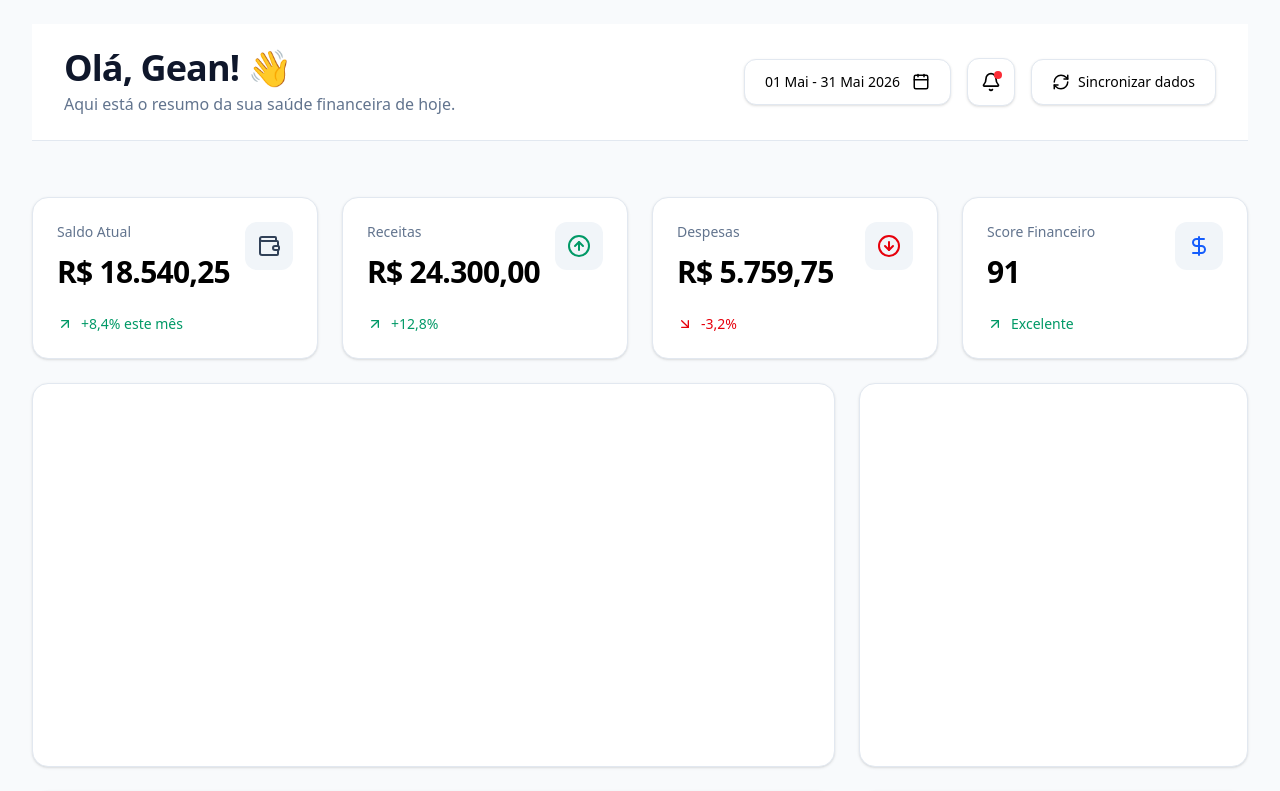
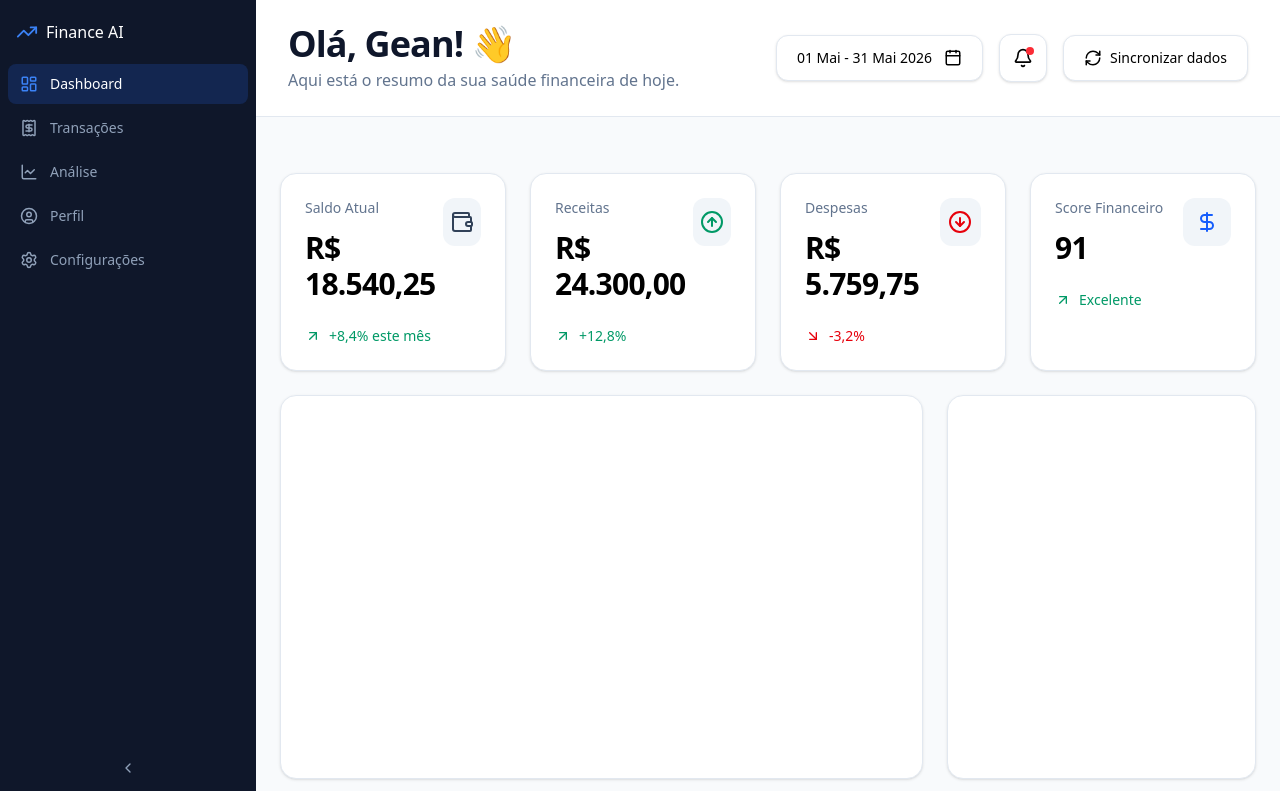
Before and after one commit to No-Country-simulation/smart-finance-ai-g9-team-11, a React (Vite) app in the folder frontend/: page / in a window 1280 px wide. Shown: the top 791 px of the page. Built offline with nearby package versions, Linux system fonts and the light colour scheme.

Commit message:
feat(layout): integrate redesigned header into application layout

```diff
--- a/frontend/src/components/layout/Header/index.ts
+++ b/frontend/src/components/layout/Header/index.ts
@@ -0,0 +1 @@
+export { Header } from "./Header";
--- a/frontend/src/layouts/AppLayout.tsx
+++ b/frontend/src/layouts/AppLayout.tsx
@@ -1,13 +1,25 @@
+import { useState } from "react";
 import { Outlet } from "react-router-dom";
 
-import { Header } from "../components/layout/Header/Header";
+import { Sidebar } from "@/components/layout/Sidebar/Sidebar";
+import { Header } from "@/components/layout/Header";
 
 export function AppLayout() {
+  const [isMobileSidebarOpen, setIsMobileSidebarOpen] = useState(false);
+
   return (
-    <div className="min-h-screen bg-slate-50">
-      <div className="mx-auto flex max-w-7xl flex-col gap-6 px-4 py-6 sm:px-6 lg:px-8">
-        <Header />
-        <main>
+    <div className="flex h-screen overflow-hidden bg-slate-50">
+      <Sidebar
+        isMobileOpen={isMobileSidebarOpen}
+        onCloseMobile={() => setIsMobileSidebarOpen(false)}
+      />
+
+      <div className="flex min-w-0 flex-1 flex-col overflow-hidden">
+        <Header
+          onOpenMobileSidebar={() => setIsMobileSidebarOpen(true)}
+        />
+
+        <main className="flex-1 overflow-y-auto p-6">
           <Outlet />
         </main>
       </div>
```
Also changed, not shown: frontend/src/components/layout/Header/Header.tsx (line endings or trailing spaces).
